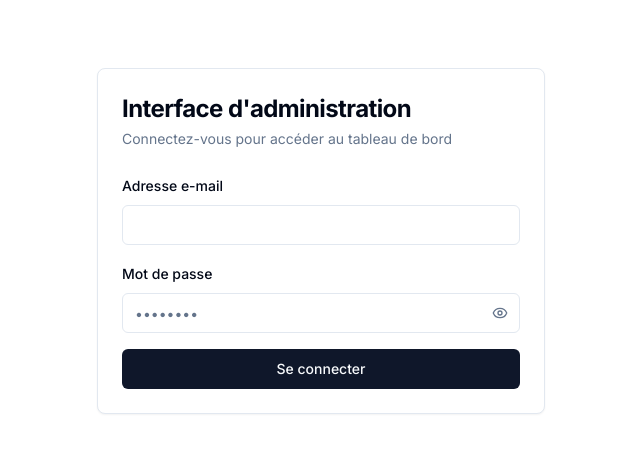
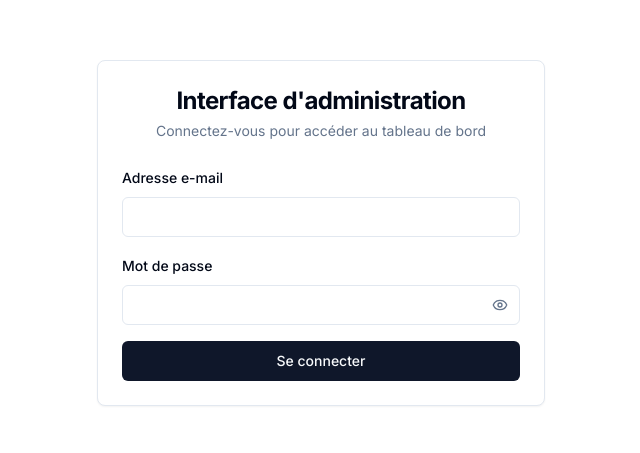
Before and after one commit to supersekai64/roadpress-admin, a Next.js app: page /login in a window 1280 px wide. Shown: the part 207-660 px from the top of the page, without its empty margins (319-959 px from the left). Built offline with nearby package versions, Linux system fonts and the light colour scheme.

Commit message:
Login page update

```diff
--- a/src/app/login/page.tsx
+++ b/src/app/login/page.tsx
@@ -55,10 +55,10 @@ export default function LoginPage() {
           width={200}
           height={60}
           priority
-          className="w-full h-16"
+          className="w-full h-12"
         />
         <Card className="w-full">
-          <CardHeader className="space-y-1">
+          <CardHeader className="space-y-1 text-center">
             <CardTitle className="text-2xl font-bold">Interface d&apos;administration</CardTitle>
           <CardDescription>
             Connectez-vous pour accéder au tableau de bord
@@ -84,7 +84,7 @@ export default function LoginPage() {
                   id="password"
                   name="password"
                   type={showPassword ? 'text' : 'password'}
-                  placeholder="••••••••"
+                  placeholder=""
                   required
                   disabled={isLoading}
                   className="pr-10"
```
